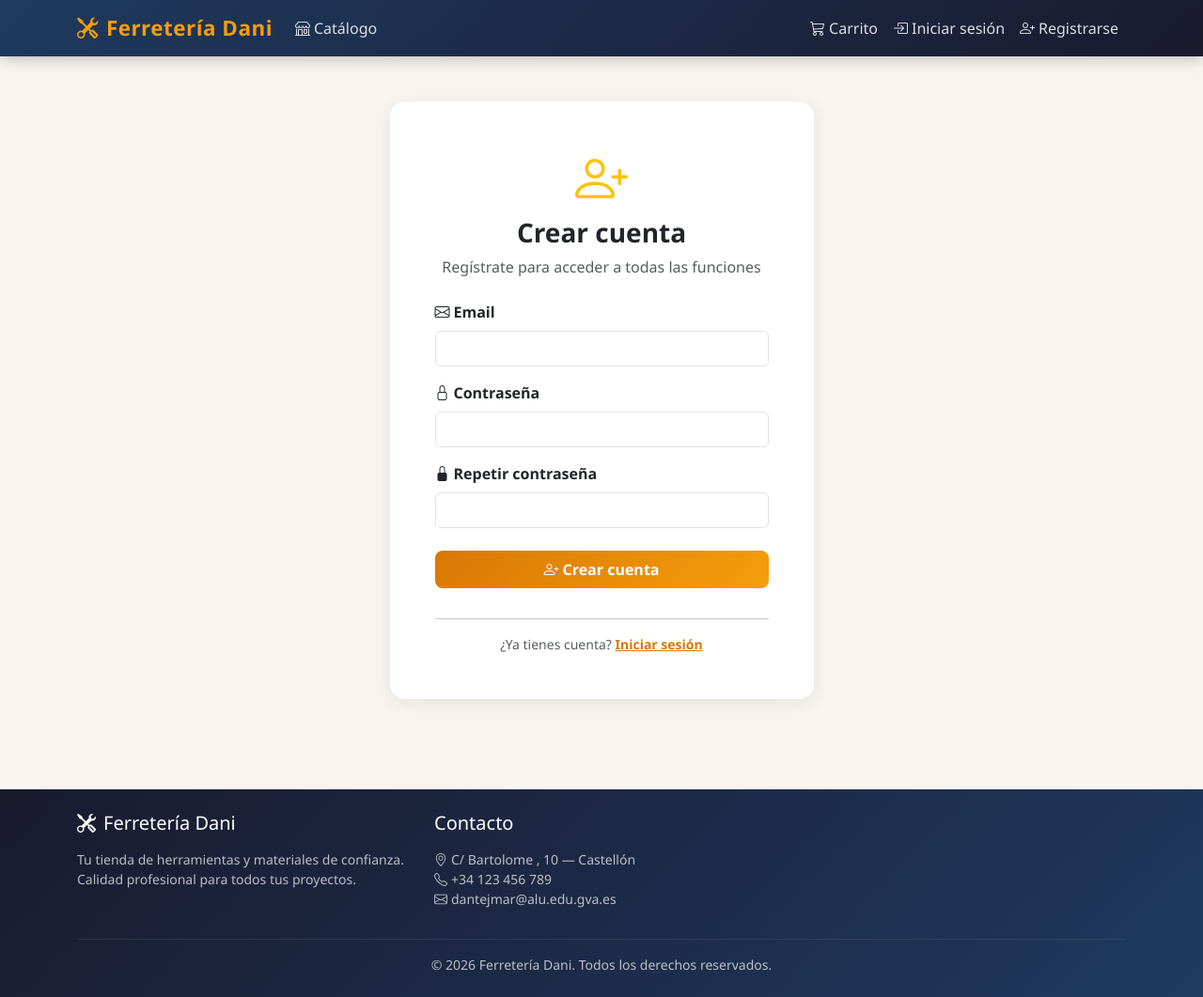
After one commit to JusttDani/Q10_Disenyo, a Symfony app: template templates/security/register.html.twig in a window 1280 px wide. The commit adds this page. Shown: the whole page at 94% size. Run offline with Twig, Linux system fonts and the light colour scheme; the template is opened without the code that fills it, so the values that code supplies are empty; form fields are guessed from the names that the template uses; some libraries are stand-ins or nearby versions.

Commit message:
Proyecto fix

```diff
--- a/templates/base.html.twig
+++ b/templates/base.html.twig
@@ -246,6 +246,11 @@
                             <i class="bi bi-box-arrow-in-right me-1" aria-hidden="true"></i>Iniciar sesión
                         </a>
                     </li>
+                    <li class="nav-item">
+                        <a class="nav-link" href="{{ path('app_register') }}">
+                            <i class="bi bi-person-plus me-1" aria-hidden="true"></i>Registrarse
+                        </a>
+                    </li>
                     {% endif %}
                 </ul>
             </div>
--- /dev/null
+++ b/templates/security/register.html.twig
@@ -0,0 +1,65 @@
+{% extends 'base.html.twig' %}
+
+{% block title %}Crear cuenta — Ferretería Dani{% endblock %}
+
+{% block body %}
+<section class="container py-5">
+    <div class="row justify-content-center">
+        <div class="col-md-5">
+
+            <div class="card profile-card">
+                <div class="card-body p-4 p-md-5">
+
+                    <div class="text-center mb-4">
+                        <i class="bi bi-person-plus display-4 text-warning"></i>
+                        <h1 class="h3 fw-bold mt-2">Crear cuenta</h1>
+                        <p class="text-muted">Regístrate para acceder a todas las funciones</p>
+                    </div>
+
+                    {{ form_start(registrationForm, {attr: {novalidate: 'novalidate'}}) }}
+
+                        <div class="mb-3">
+                            <label for="{{ registrationForm.email.vars.id }}" class="form-label fw-semibold">
+                                <i class="bi bi-envelope me-1"></i>Email
+                            </label>
+                            {{ form_widget(registrationForm.email) }}
+                            {{ form_errors(registrationForm.email) }}
+                        </div>
+
+                        <div class="mb-3">
+                            <label for="{{ registrationForm.plainPassword.first.vars.id }}" class="form-label fw-semibold">
+                                <i class="bi bi-lock me-1"></i>Contraseña
+                            </label>
+                            {{ form_widget(registrationForm.plainPassword.first) }}
+                            {{ form_errors(registrationForm.plainPassword.first) }}
+                        </div>
+
+                        <div class="mb-4">
+                            <label for="{{ registrationForm.plainPassword.second.vars.id }}" class="form-label fw-semibold">
+                                <i class="bi bi-lock-fill me-1"></i>Repetir contraseña
+                            </label>
+                            {{ form_widget(registrationForm.plainPassword.second) }}
+                            {{ form_errors(registrationForm.plainPassword.second) }}
+                        </div>
+
+                        {{ form_errors(registrationForm) }}
+
+                        <button type="submit" class="btn btn-ferr w-100 py-2 mb-3">
+                            <i class="bi bi-person-plus me-1"></i>Crear cuenta
+                        </button>
+
+                    {{ form_end(registrationForm) }}
+
+                    <hr>
+                    <p class="text-center text-muted small mb-0">
+                        ¿Ya tienes cuenta?
+                        <a href="{{ path('app_login') }}" class="fw-semibold" style="color: var(--ferr-primary);">Iniciar sesión</a>
+                    </p>
+
+                </div>
+            </div>
+
+        </div>
+    </div>
+</section>
+{% endblock %}
```
Also changed, not shown: src/Controller/RegistrationController.php (added, +49 -0 lines), src/Form/RegistrationFormType.php (added, +62 -0 lines), templates/security/login.html.twig (+7 -1 lines).
